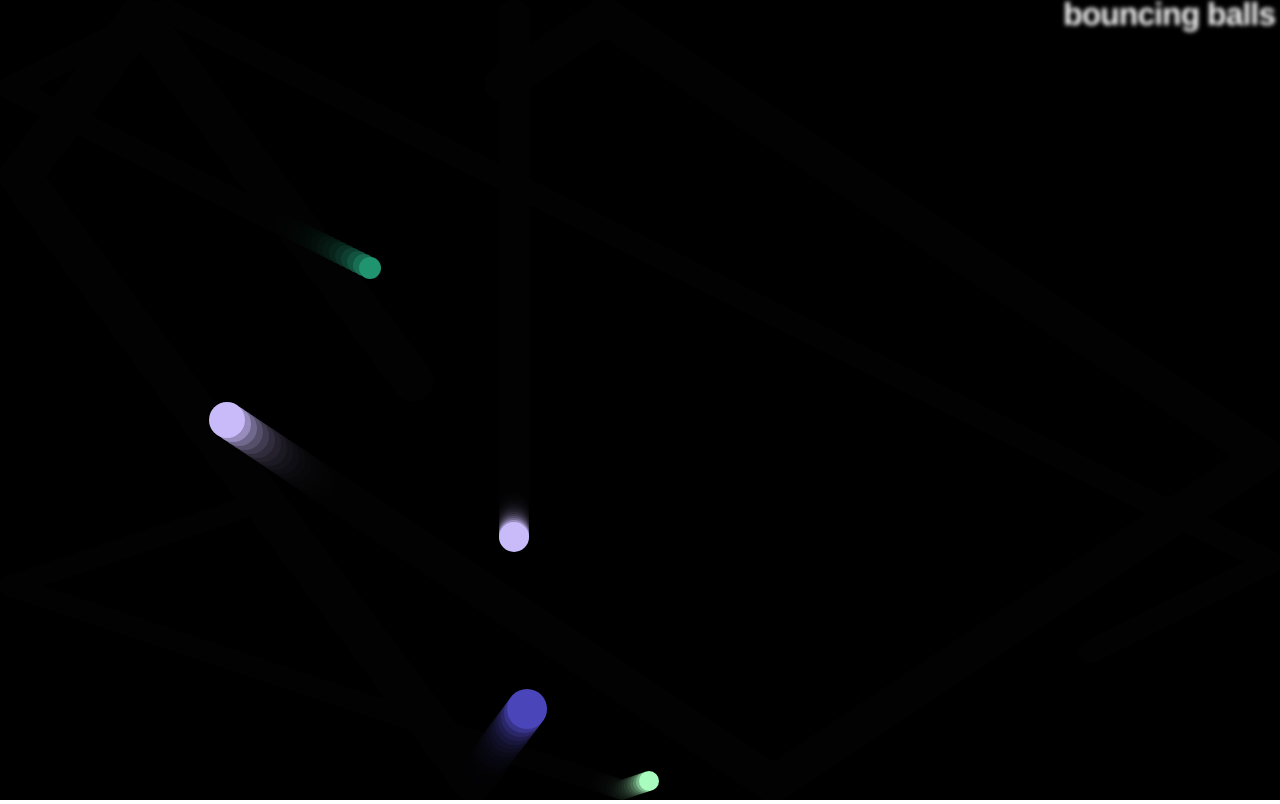
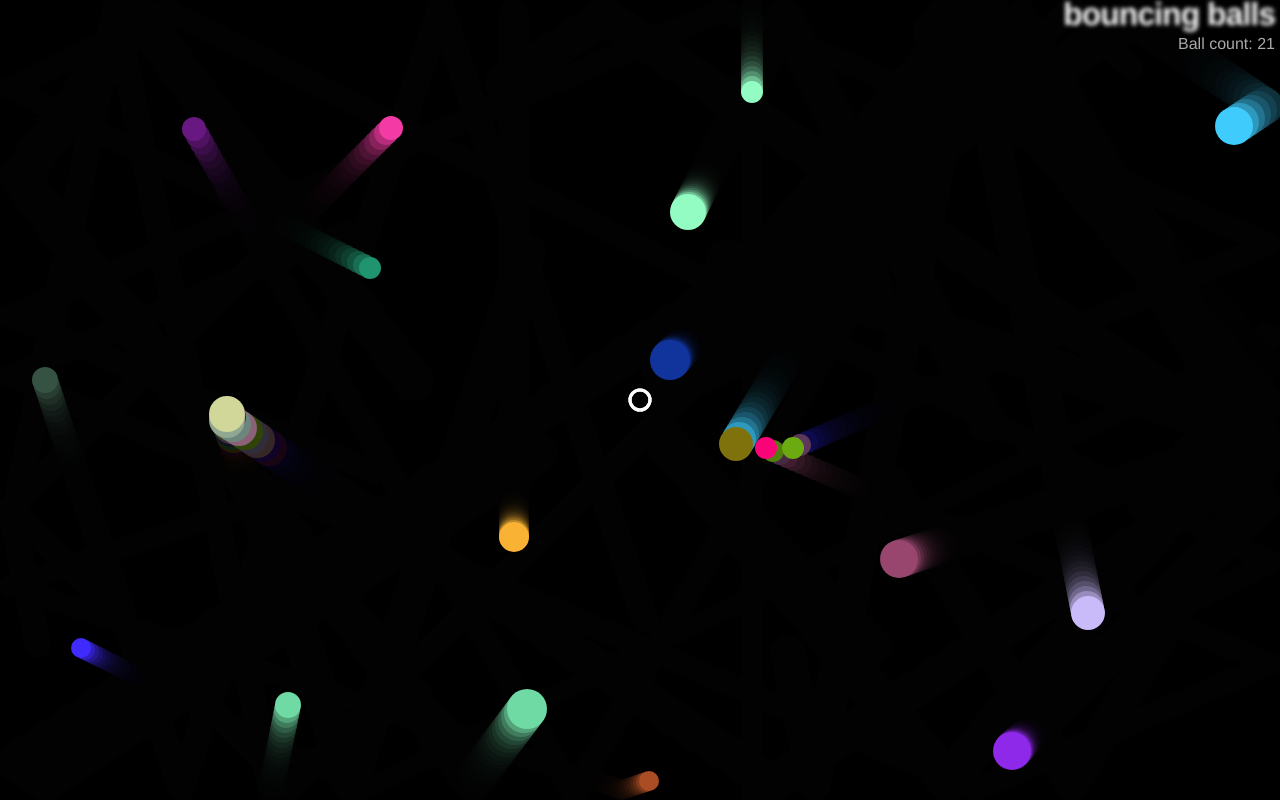
Before and after one commit to rzv09/js-learning, a plain HTML site: page bouncing-balls/index.html in a window 1280 px wide. Drawn offline with Linux system fonts and the light colour scheme.

Commit message:
added interactivity to bouncing balls

```diff
--- a/bouncing-balls/index.html
+++ b/bouncing-balls/index.html
@@ -9,6 +9,7 @@
 
   <body>
     <h1>bouncing balls</h1>
+    <p>Ball count: </p>
     <canvas></canvas>
 
     <script src="main.js"></script>
--- a/bouncing-balls/main.js
+++ b/bouncing-balls/main.js
@@ -5,6 +5,10 @@ const ctx = canvas.getContext('2d');
 
 const width = canvas.width = window.innerWidth;
 const height = canvas.height = window.innerHeight;
+
+const par = document.querySelector('p');
+
+let ballCount = 0;
 
 // function to generate random number
 
@@ -19,14 +23,87 @@ function randomRGB() {
   return `rgb(${random(0, 255)},${random(0, 255)},${random(0, 255)})`;
 }
 
-class Ball {
-  constructor(x, y, velX, velY, color, size) {
+class Shape {
+  constructor(x, y, velX, velY) {
     this.x = x;
     this.y = y;
     this.velX = velX;
     this.velY = velY;
+  }
+}
+
+class EvilCircle extends Shape {
+  constructor(x, y) {
+    super(x, y, 20, 20);
+    this.color = 'white';
+    this.size = 10;
+
+    window.addEventListener("keydown", (e) => {
+      switch (e.key) {
+        case "a":
+          console.log("aaaa");
+          this.x -= this.velX;
+          break;
+        case "d":
+          this.x += this.velX;
+          break;
+        case "w":
+          this.y -= this.velY;
+          break;
+        case "s":
+          this.y += this.velY;
+          break;
+      }
+    });
+  }
+
+  draw() {
+    ctx.beginPath(); // draw shape on the paper
+    ctx.lineWidth = 3;
+    ctx.strokeStyle = this.color;
+    ctx.arc(this.x, this.y, this.size, 0, 2 * Math.PI);
+    ctx.stroke();
+  }
+
+  checkBounds() {
+    if ((this.x + this.size) >= width) {
+      this.x -=  (this.size);
+    }
+
+    if ((this.x - this.size) <= 0) {
+      this.x += (this.size);
+    }
+
+    if ((this.y + this.size) >= height) {
+      this.y -= (this.size);
+    }
+
+    if ((this.y - this.size) <= 0) {
+      this.y += (this.size);
+    }
+  }
+
+  collisionDetect() {
+    for (const ball of balls) {
+      if ((ball.exists)) {
+        const dx = this.x - ball.x;
+        const dy = this.y - ball.y;
+        const distance = Math.sqrt(dx * dx + dy * dy);
+        if (distance < this.size + ball.size) {
+          ball.exists = false;
+          ballCount--;
+        }
+      }
+    }
+  }
+}
+
+class Ball extends Shape {
+  constructor(x, y, velX, velY, color, size) {
+    super(x, y, velX, velY);
     this.color = color;
     this.size = size;
+    this.exists = true;
   }
 
   draw() {
@@ -59,7 +136,7 @@ class Ball {
 
   collisionDetect() {
     for (const ball of balls) {
-      if (this !== ball) {
+      if ((this !== ball) && (ball.exists)) {
         const dx = this.x - ball.x;
         const dy = this.y - ball.y;
         const distance = Math.sqrt(dx * dx + dy * dy);
@@ -74,9 +151,11 @@ class Ball {
 }
 
 const balls = []; // balls array
+const evilcircle = new EvilCircle(width/2, height/2);
 
-while (balls.length < 5) {
+while (balls.length < 25) {
   const size = random(10, 20);
+  ballCount++;
   const ball = new Ball(
     // ball spawned always one ball width away from the edge
     random(0 + size, width - size),
@@ -90,15 +169,25 @@ while (balls.length < 5) {
   balls.push(ball);
 }
 
+
+
 function loop() {
   ctx.fillStyle = "rgba(0, 0, 0, 0.25)";
   ctx.fillRect(0, 0, width, height);
 
+
+
+  par.textContent = `Ball count: ${ballCount}`;
   for (const ball of balls) {
-    ball.draw();
-    ball.update();
-    ball.collisionDetect();
+    if (ball.exists) {
+      ball.draw();
+      ball.update();
+      ball.collisionDetect();
+    }
   }
+  evilcircle.draw();
+  evilcircle.checkBounds();
+  evilcircle.collisionDetect();
 
   requestAnimationFrame(loop);
 }
--- a/bouncing-balls/style.css
+++ b/bouncing-balls/style.css
@@ -23,3 +23,11 @@ h1 {
   color: transparent;
   text-shadow: 0 0 4px white;
 }
+
+p {
+  position: absolute;
+  margin: 0;
+  top: 35px;
+  right: 5px;
+  color: #aaa;
+}
```
